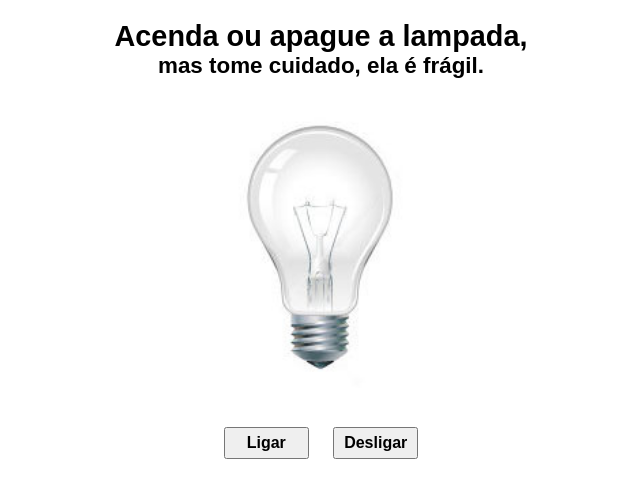
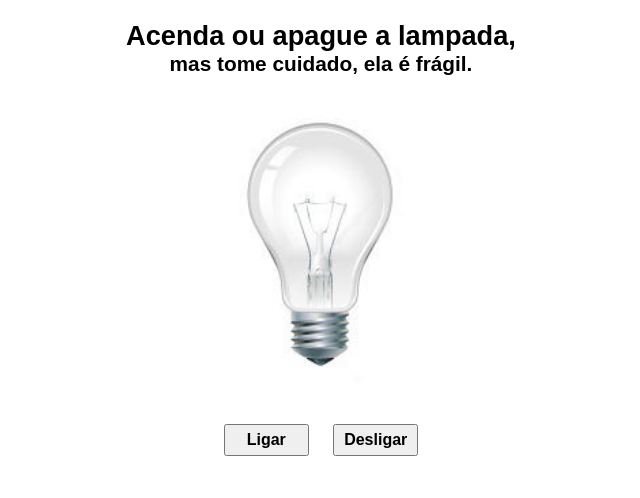
Before and after one commit to Isouz/projetos_simples_com_html_css_js, a plain HTML site: page lamp/lamp.html in a window 1280 px wide. Shown: the whole page, without its empty margins (319-959 px from the left). Drawn offline with Linux system fonts and the light colour scheme.

Commit message:
Update style.css

```diff
--- a/lamp/style.css
+++ b/lamp/style.css
@@ -14,12 +14,12 @@
 }
 
 h1 {
-    font-size: 1.8em;
+    font-size: 1.7em;
     margin-top: 20px;
 }
 
 h2 {
-    font-size: 1.4em;
+    font-size: 1.3em;
     margin-bottom: 10px;
 
 }
```
